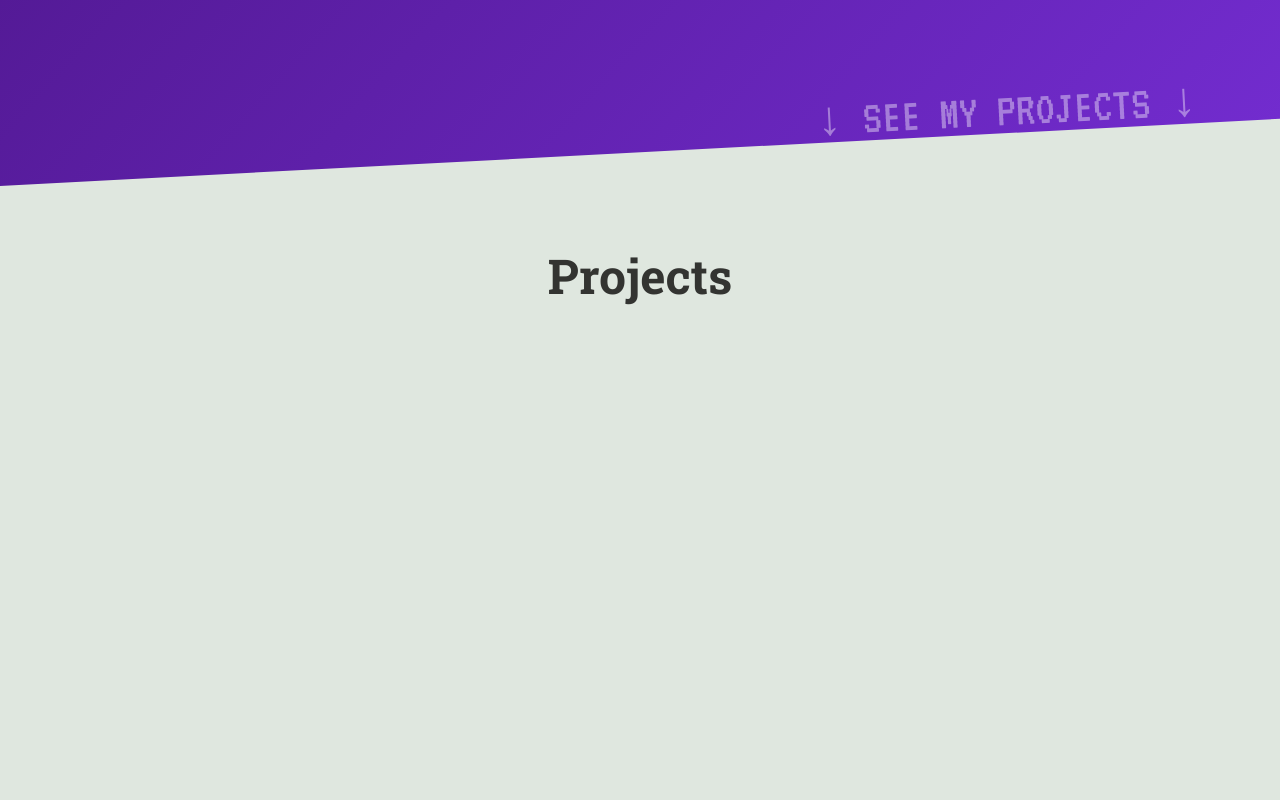
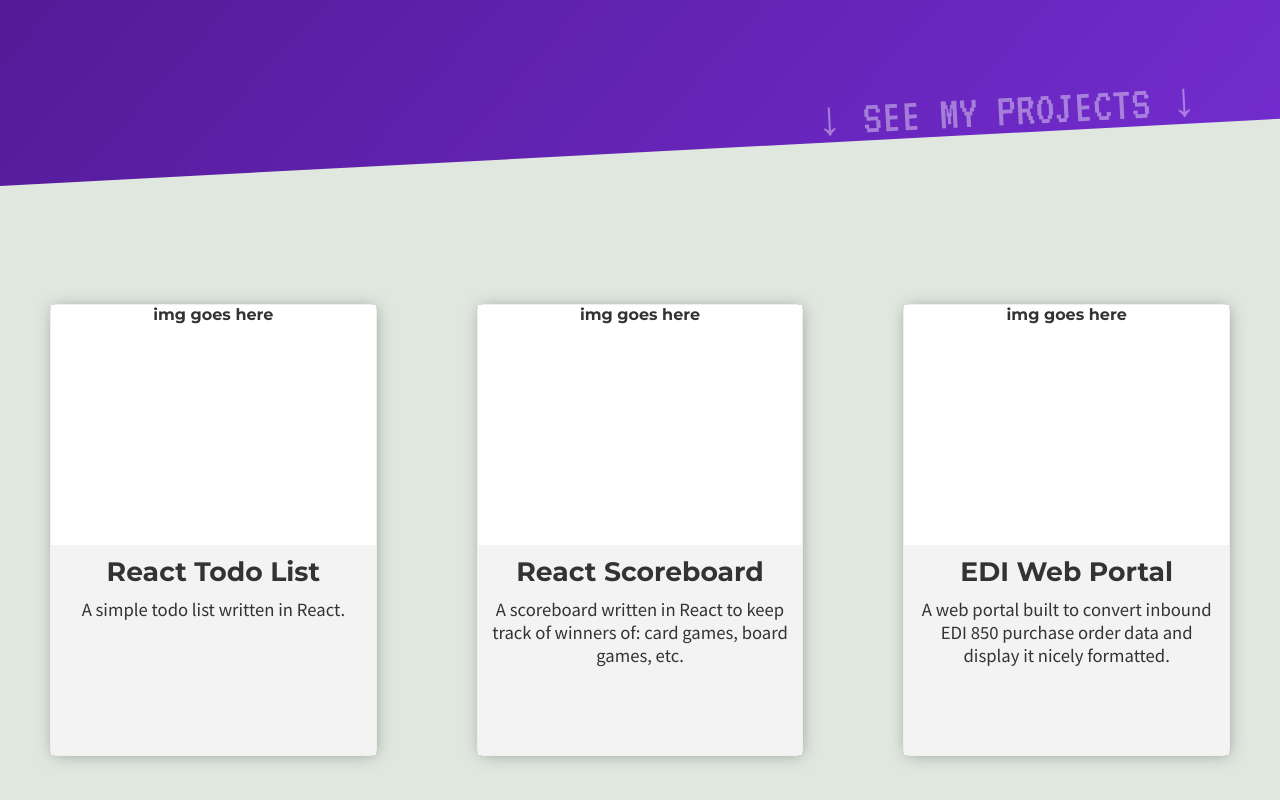
Before and after one commit to jwaltrip/react-portfolio, a React (Create React App) app: page / in a window 1280 px wide. Shown: the part 540-1340 px from the top of the page. Built offline with nearby package versions, Linux system fonts and the light colour scheme.

Commit message:
added initial project components

```diff
--- a/public/index.html
+++ b/public/index.html
@@ -10,7 +10,7 @@
     -->
     <link rel="manifest" href="%PUBLIC_URL%/manifest.json">
     <link rel="shortcut icon" href="%PUBLIC_URL%/favicon.ico">
-    <link href="https://fonts.googleapis.com/css?family=Montserrat:700|Source+Sans+Pro:300,400,900|Pridi:600|VT323|Roboto+Slab:700" rel="stylesheet">
+    <link href="https://fonts.googleapis.com/css?family=Montserrat:700|Source+Sans+Pro:300,400,600,900|Pridi:600|VT323|Roboto+Slab:700" rel="stylesheet">
     <link rel="stylesheet" href="https://use.fontawesome.com/releases/v5.3.1/css/all.css" integrity="sha384-mzrmE5qonljUremFsqc01SB46JvROS7bZs3IO2EmfFsd15uHvIt+Y8vEf7N7fWAU" crossorigin="anonymous">
     <!--
       Notice the use of %PUBLIC_URL% in the tags above.
--- a/src/App.js
+++ b/src/App.js
@@ -6,6 +6,7 @@ import BioCard from "./components/BioCard";
 import BioSection from "./components/BioSection";
 
 import HeaderSection from "./components/HeaderSection";
+import Project from "./components/Project";
 
 class App extends Component {
   render() {
@@ -17,7 +18,19 @@ class App extends Component {
 
         <section className="projects-section">
           <div className="container">
-            <h2>Projects</h2>
+            <Project
+              title="React Todo List"
+              desc="A simple todo list written in React."
+            />
+            <Project
+              title="React Scoreboard"
+              desc="A scoreboard written in React to keep track of winners of: card games, board games, etc."
+            />
+            <Project
+              title="EDI Web Portal"
+              desc="A web portal built to convert inbound EDI 850 purchase order data and display it nicely formatted."
+            />
+
           </div>
         </section>
       </div>
--- a/src/App2.css
+++ b/src/App2.css
@@ -123,16 +123,74 @@ body {
 .gmail-icon:hover .gmail-text {
   animation: linkedin-email-slide 500ms ease-in-out forwards;
 }
+/*  end HEADER SECTION  */
+/* ==================== */
 
-
+/* ======================== */
+/*  begin PROJECTS section  */
 .projects-section {
   overflow: hidden;
   text-align: center;
   height: 76vh;
 }
 
-.projects-section h2 {
-  font-family: 'Roboto Slab', serif;
-  font-weight: 700;
-  font-size: 36pt;
+/*.projects-section .container {*/
+  /*display: grid;*/
+  /*grid-template-columns: 100px [col-start] repeat(3, 32% [col-start]) 100px [col-start];*/
+  /*grid-column-gap: 25px;*/
+  /*justify-items: center;*/
+  /*justify-content: space-evenly;*/
+  /*align-items: stretch;*/
+/*}*/
+
+/*.container .project {*/
+  /*grid-column-start: 2;*/
+  /*grid-column-end: 3;*/
+/*}*/
+
+.projects-section .container {
+  display: flex;
+  flex-direction: row;
+  justify-content: center;
+  margin: 100px auto;
 }
+
+.project {
+  display: flex;
+  flex-direction: column;
+  margin: 0 50px 0 50px;
+  width: 350px;
+  height: 450px;
+  background-color: #FAFAFA;
+  -webkit-border-radius: 7px 7px 7px 7px;
+  -moz-border-radius: 7px 7px 7px 7px;
+  border-radius: 7px 7px 7px 7px;
+  font-family: 'Montserrat', sans-serif;
+  -webkit-box-shadow: 1px 1px 16px -3px rgba(93,93,93,0.62);
+  -moz-box-shadow: 1px 1px 16px -3px rgba(93,93,93,0.62);
+  box-shadow: 1px 1px 16px -3px rgba(93,93,93,0.62);
+  border: #efefef solid 1px;
+}
+
+.project-img {
+  flex: 2 0 auto;
+  background-color: white;
+}
+
+.project-footer {
+  flex: 1 0 100px;
+  background-color: #f3f3f3;
+}
+
+.project-title {
+  margin-top: 10px;
+  font-size: 20pt;
+  font-weight: 600;
+}
+
+.project-desc {
+  /*margin-top: 10px;*/
+  font-family: 'Source Sans Pro', sans-serif;
+  font-size: 14pt;
+  padding: 10px;
+}
--- /dev/null
+++ b/src/components/Project.js
@@ -0,0 +1,17 @@
+import React from 'react';
+
+const Project = (props) => {
+  return (
+    <div className="project">
+      <div className="project-img">
+        img goes here
+      </div>
+      <div className="project-footer">
+        <div className="project-title">{props.title}</div>
+        <div className="project-desc">{props.desc}</div>
+      </div>
+    </div>
+  );
+};
+
+export default Project;
```
